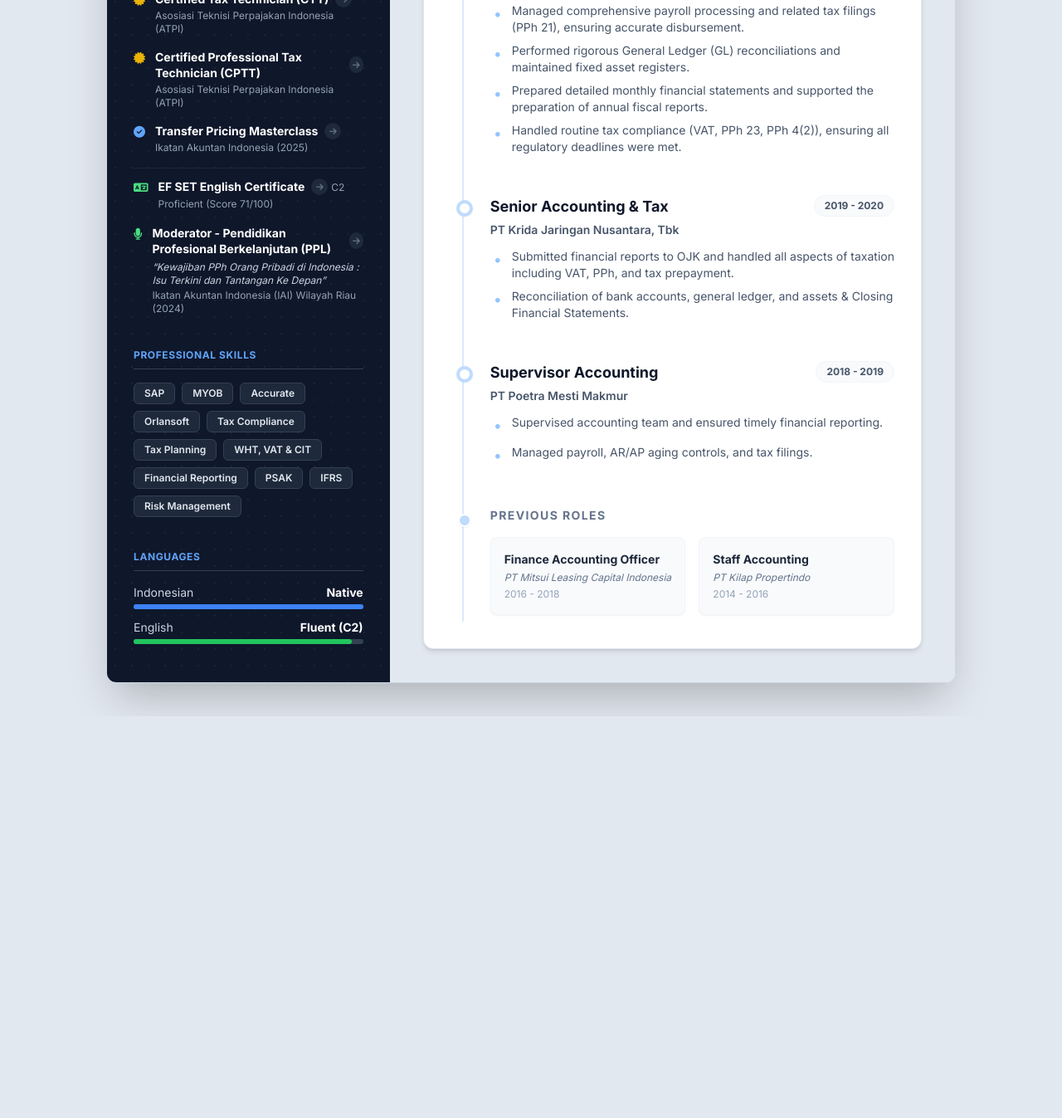
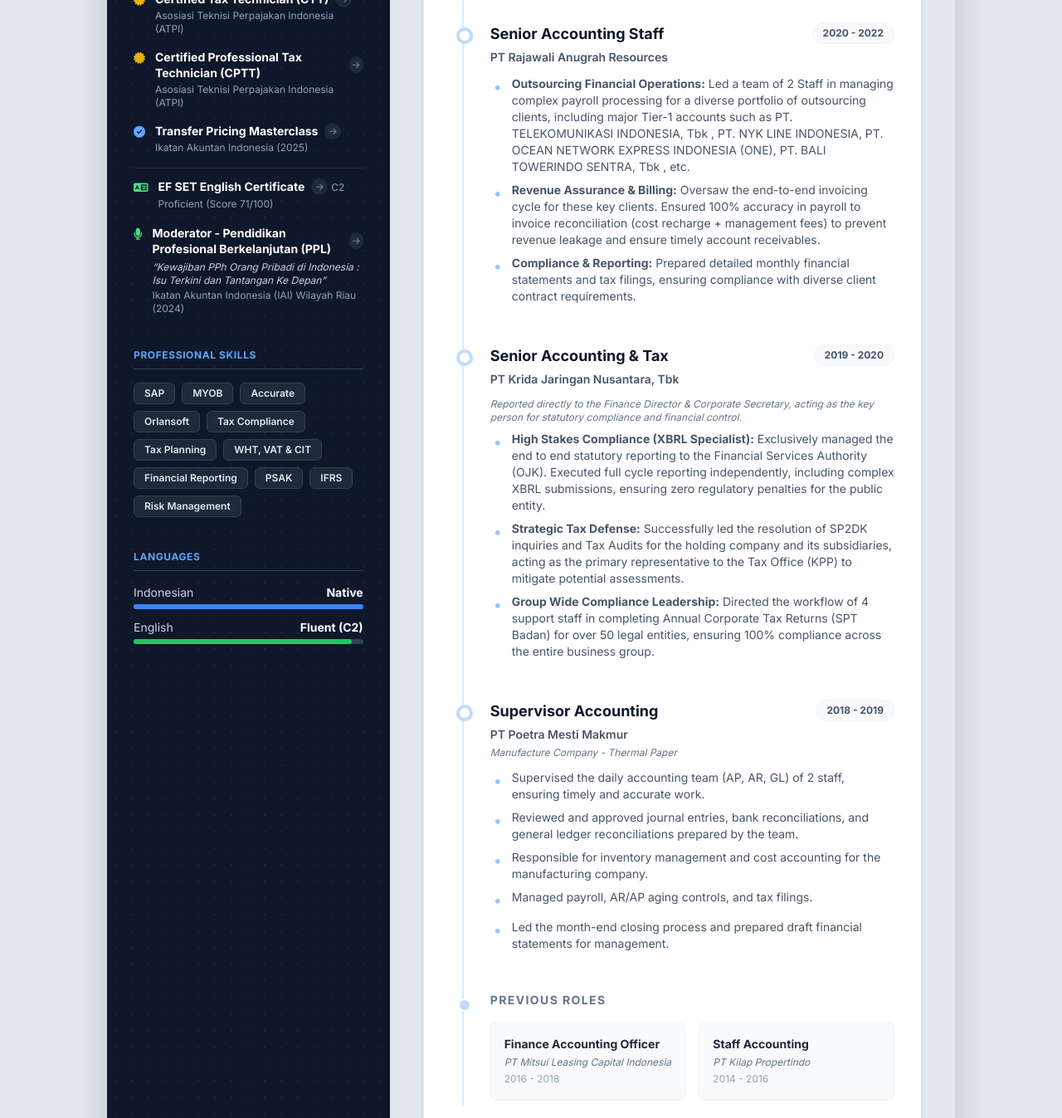
Before and after one commit to yomanjamaica/resume-fernando, a plain HTML site: page index.html in a window 1280 px wide. Shown: the part 1029-2376 px from the top of the page at 83% size. Before the commit the page ends 1892 px from the top, so only its background shows below. Drawn offline with nearby package versions, Linux system fonts and the light colour scheme.

Commit message:
index.html

```diff
--- a/index.html
+++ b/index.html
@@ -436,6 +436,10 @@
                                 <ul class="list-none text-slate-600 space-y-2 text-sm ml-1">
                                     <li class="flex items-start gap-3">
                                         <i class="fas fa-check text-blue-500 text-xs mt-1.5"></i>
+                                        <span><strong>Team Leadership:</strong> Direct and mentor a high-performing team of 9 to 15 personnel SBS Teams (including interns), overseeing daily accounting operations, KPI monitoring, and workload distribution to ensure zero defect reporting.</span>
+                                    </li>
+                                    <li class="flex items-start gap-3">
+                                        <i class="fas fa-check text-blue-500 text-xs mt-1.5"></i>
                                         <span>Led end-to-end accounting operations, including accurate COA reconciliation, Withholding Tax (WHT), and VAT calculations for a multinational logistics joint venture.</span>
                                     </li>
                                     <li class="flex items-start gap-3">
@@ -464,19 +468,15 @@
                                 <ul class="list-none text-slate-600 space-y-2 text-sm ml-1">
                                     <li class="flex items-start gap-3">
                                         <span class="text-blue-300 mt-0 text-lg">•</span>
-                                        <span>Managed comprehensive payroll processing and related tax filings (PPh 21), ensuring accurate disbursement.</span>
+                                        <span><strong>Outsourcing Financial Operations:</strong> Led a team of 2 Staff in managing complex payroll processing for a diverse portfolio of outsourcing clients, including major Tier-1 accounts such as PT. TELEKOMUNIKASI INDONESIA, Tbk , PT. NYK LINE INDONESIA, PT. OCEAN NETWORK EXPRESS INDONESIA (ONE), PT. BALI TOWERINDO SENTRA, Tbk , etc.</span>
                                     </li>
                                     <li class="flex items-start gap-3">
                                         <span class="text-blue-300 mt-0 text-lg">•</span>
-                                        <span>Performed rigorous General Ledger (GL) reconciliations and maintained fixed asset registers.</span>
+                                        <span><strong>Revenue Assurance & Billing:</strong> Oversaw the end-to-end invoicing cycle for these key clients. Ensured 100% accuracy in payroll to invoice reconciliation (cost recharge + management fees) to prevent revenue leakage and ensure timely account receivables.</span>
                                     </li>
                                     <li class="flex items-start gap-3">
                                         <span class="text-blue-300 mt-0 text-lg">•</span>
-                                        <span>Prepared detailed monthly financial statements and supported the preparation of annual fiscal reports.</span>
-                                    </li>
-                                    <li class="flex items-start gap-3">
-                                        <span class="text-blue-300 mt-0 text-lg">•</span>
-                                        <span>Handled routine tax compliance (VAT, PPh 23, PPh 4(2)), ensuring all regulatory deadlines were met.</span>
+                                        <span><strong>Compliance & Reporting:</strong> Prepared detailed monthly financial statements and tax filings, ensuring compliance with diverse client contract requirements.</span>
                                     </li>
                                 </ul>
                             </div>
@@ -489,14 +489,19 @@
                                     <span class="bg-slate-50 text-slate-600 text-xs font-bold px-3 py-1 rounded-full whitespace-nowrap mt-2 sm:mt-0 border border-slate-100">2019 - 2020</span>
                                 </div>
                                 <div class="text-slate-600 font-semibold mb-3 text-sm">PT Krida Jaringan Nusantara, Tbk</div>
+                                <div class="text-slate-500 text-xs mb-2 italic">Reported directly to the Finance Director & Corporate Secretary, acting as the key person for statutory compliance and financial control.</div>
                                 <ul class="list-none text-slate-600 space-y-2 text-sm ml-1">
                                     <li class="flex items-start gap-3">
                                         <span class="text-blue-300 mt-0 text-lg">•</span>
-                                        <span>Submitted financial reports to OJK and handled all aspects of taxation including VAT, PPh, and tax prepayment.</span>
+                                        <span><strong>High Stakes Compliance (XBRL Specialist):</strong> Exclusively managed the end to end statutory reporting to the Financial Services Authority (OJK). Executed full cycle reporting independently, including complex XBRL submissions, ensuring zero regulatory penalties for the public entity.</span>
                                     </li>
                                     <li class="flex items-start gap-3">
                                         <span class="text-blue-300 mt-0 text-lg">•</span>
-                                        <span>Reconciliation of bank accounts, general ledger, and assets & Closing Financial Statements.</span>
+                                        <span><strong>Strategic Tax Defense:</strong> Successfully led the resolution of SP2DK inquiries and Tax Audits for the holding company and its subsidiaries, acting as the primary representative to the Tax Office (KPP) to mitigate potential assessments.</span>
+                                    </li>
+                                    <li class="flex items-start gap-3">
+                                        <span class="text-blue-300 mt-0 text-lg">•</span>
+                                        <span><strong>Group Wide Compliance Leadership:</strong> Directed the workflow of 4 support staff in completing Annual Corporate Tax Returns (SPT Badan) for over 50 legal entities, ensuring 100% compliance across the entire business group.</span>
                                     </li>
                                 </ul>
                             </div>
@@ -508,15 +513,28 @@
                                     <h4 class="text-lg font-bold text-slate-900 group-hover:text-blue-800 transition">Supervisor Accounting</h4>
                                     <span class="bg-slate-50 text-slate-600 text-xs font-bold px-3 py-1 rounded-full whitespace-nowrap mt-2 sm:mt-0 border border-slate-100">2018 - 2019</span>
                                 </div>
-                                <div class="text-slate-600 font-semibold mb-3 text-sm">PT Poetra Mesti Makmur</div>
+                                <div class="text-slate-600 font-semibold mb-1 text-sm">PT Poetra Mesti Makmur</div>
+                                <div class="text-slate-500 text-xs mb-3 italic">Manufacture Company - Thermal Paper</div>
                                 <ul class="list-none text-slate-600 space-y-2 text-sm ml-1">
                                     <li class="flex items-start gap-3">
                                         <span class="text-blue-300 mt-0 text-lg">•</span>
-                                        <span>Supervised accounting team and ensured timely financial reporting.</span>
+                                        <span>Supervised the daily accounting team (AP, AR, GL) of 2 staff, ensuring timely and accurate work.</span>
+                                    </li>
+                                    <li class="flex items-start gap-3">
+                                        <span class="text-blue-300 mt-0 text-lg">•</span>
+                                        <span>Reviewed and approved journal entries, bank reconciliations, and general ledger reconciliations prepared by the team.</span>
+                                    </li>
+                                    <li class="flex items-start gap-3">
+                                        <span class="text-blue-300 mt-0 text-lg">•</span>
+                                        <span>Responsible for inventory management and cost accounting for the manufacturing company.</span>
                                     </li>
                                     <li class="flex items-start gap-3">
                                         <span class="text-blue-300 mt-0 text-lg">•</span>
                                         <span>Managed payroll, AR/AP aging controls, and tax filings.</span>
+                                    </li>
+                                    <li class="flex items-start gap-3">
+                                        <span class="text-blue-300 mt-0 text-lg">•</span>
+                                        <span>Led the month-end closing process and prepared draft financial statements for management.</span>
                                     </li>
                                 </ul>
                             </div>
```
